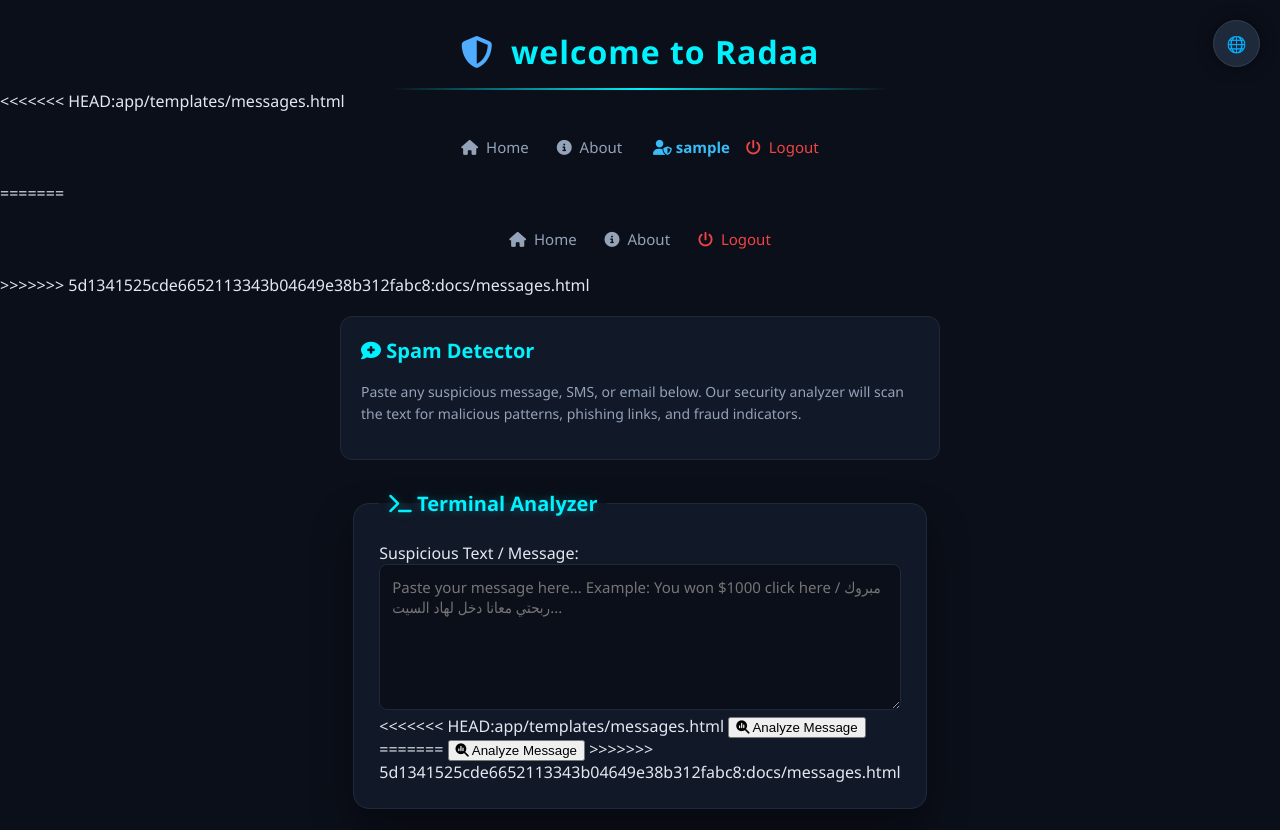
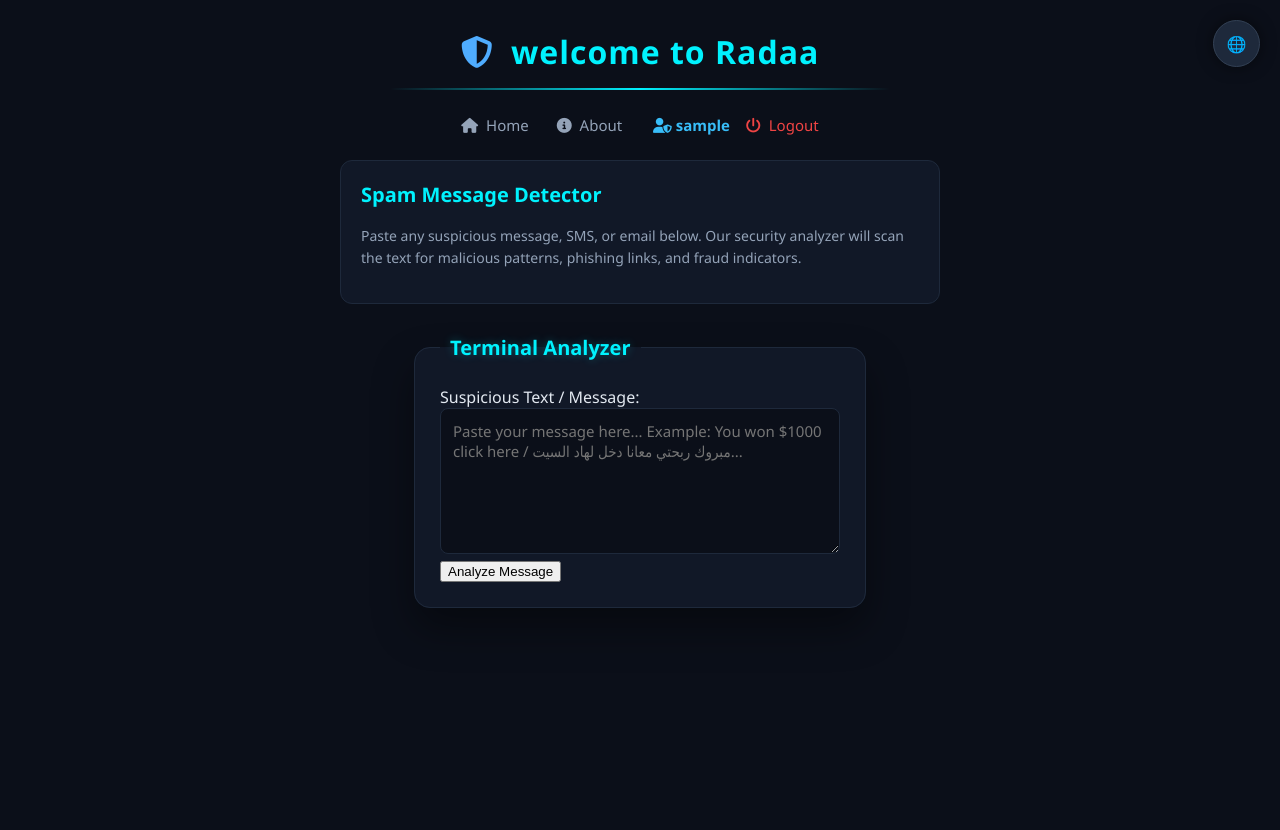
Before and after one commit to bounabi07/Radaa, a Flask app: page /messages in a window 1280 px wide. Run offline with Flask 3, Linux system fonts and the light colour scheme; the visitor is signed in with stand-in values (Sample User, id 1).

Commit message:
update last vertion

```diff
--- a/app/static/js/script.js
+++ b/app/static/js/script.js
@@ -1,10 +1,6 @@
 const translations = {
     en: {
-<<<<<<< HEAD:app/static/js/script.js
         dir: "ltr", welcome: "welcome to Radaa", logout: "Logout",analyze_btn: "Analyze Message",
-=======
-        dir: "ltr", welcome: "welcome to Radaa", logout: "Logout",analyse_message: "Analyze Message",
->>>>>>> 5d1341525cde6652113343b04649e38b312fabc8:docs/js/script.js
         description: "Welcome to Radaa a platform that ensures you are safe from spam",
         home: "Home", about: "About",
         msg: "Messages", lnk: "Links", det: "Detect by Ai", fil: "files", adv: "Advice",
@@ -43,11 +39,7 @@ const translations = {
         spam_title: "⚠️ ALERTE: Spam / Phishing Détecté", spam_desc: "Risque élevé! Ce message contains des mots-clés frauduleux souvent utilisés dans les arnaques d'ingénierie sociale."
     },
     ary: {
-<<<<<<< HEAD:app/static/js/script.js
         dir: "rtl", welcome: "مرحبا بيك في ردع", logout: "خروج",analyze_btn: "حلل الميساج",
-=======
-        dir: "rtl", welcome: "مرحبا بيك في ردع", logout: "خروج",analyse_message: "حلل الميساج",
->>>>>>> 5d1341525cde6652113343b04649e38b312fabc8:docs/js/script.js
         description: "مرحبا بيك في ردع، المنصة لي كتحميك من الميساجات ديال النصب والسبام.",
         home: "الرئيسية", about: "شكون احنا",
         msg: "الميساجات", lnk: "الروابط", det: "الذكاء الاصطناعي", fil: "الملفات", adv: "نصيحة",
--- a/app/templates/messages.html
+++ b/app/templates/messages.html
@@ -20,29 +20,11 @@
     </div>
 
     <header>
-        <h1><i class="fa-solid fa-shield-halved"></i> welcome to Radaa</h1>
+        <h1> <span data-i18n="welcome">welcome to Radaa</span></h1>
         <hr>
     </header>
-<<<<<<< HEAD:app/templates/messages.html
 
     {% include 'navbar.html' %}
-=======
-
-   <nav class="nav-bar">
-    <a href="index.html">
-        <i class="fa-solid fa-house"></i>
-        <span data-i18n="home">Home</span>
-    </a>
-    <a href="about.html">
-        <i class="fa-solid fa-info-circle"></i>
-        <span data-i18n="about">About</span>
-    </a>
-   <a href="connecte.php" style="color: #ef4444;">
-    <i class="fa-solid fa-power-off"></i>
-    <span data-i18n="logout">Logout</span>
-</a>
-</nav>
->>>>>>> 5d1341525cde6652113343b04649e38b312fabc8:docs/messages.html
 
     <div class="detector-container">
         <div class="info-box">
@@ -56,11 +38,7 @@
             <label for="spamText" data-i18n="label_text">Suspicious Text / Message:</label>
             <textarea id="spamText" rows="6" placeholder="Paste your message here... Example: You won $1000 click here / مبروك ربحتي معانا دخل لهاد السيت..."></textarea>
 
-<<<<<<< HEAD:app/templates/messages.html
             <button type="button" id="analyzeBtn" data-i18n="analyze_btn"><i class="fa-solid fa-magnifying-glass-chart"></i> Analyze Message</button>
-=======
-            <button type="button" id="analyzeBtn" data-i18n="analyse_message"><i class="fa-solid fa-magnifying-glass-chart"></i> Analyze Message</button>
->>>>>>> 5d1341525cde6652113343b04649e38b312fabc8:docs/messages.html
         </fieldset>
 
         <div id="resultBox" class="result-box" style="display: none;">
```
